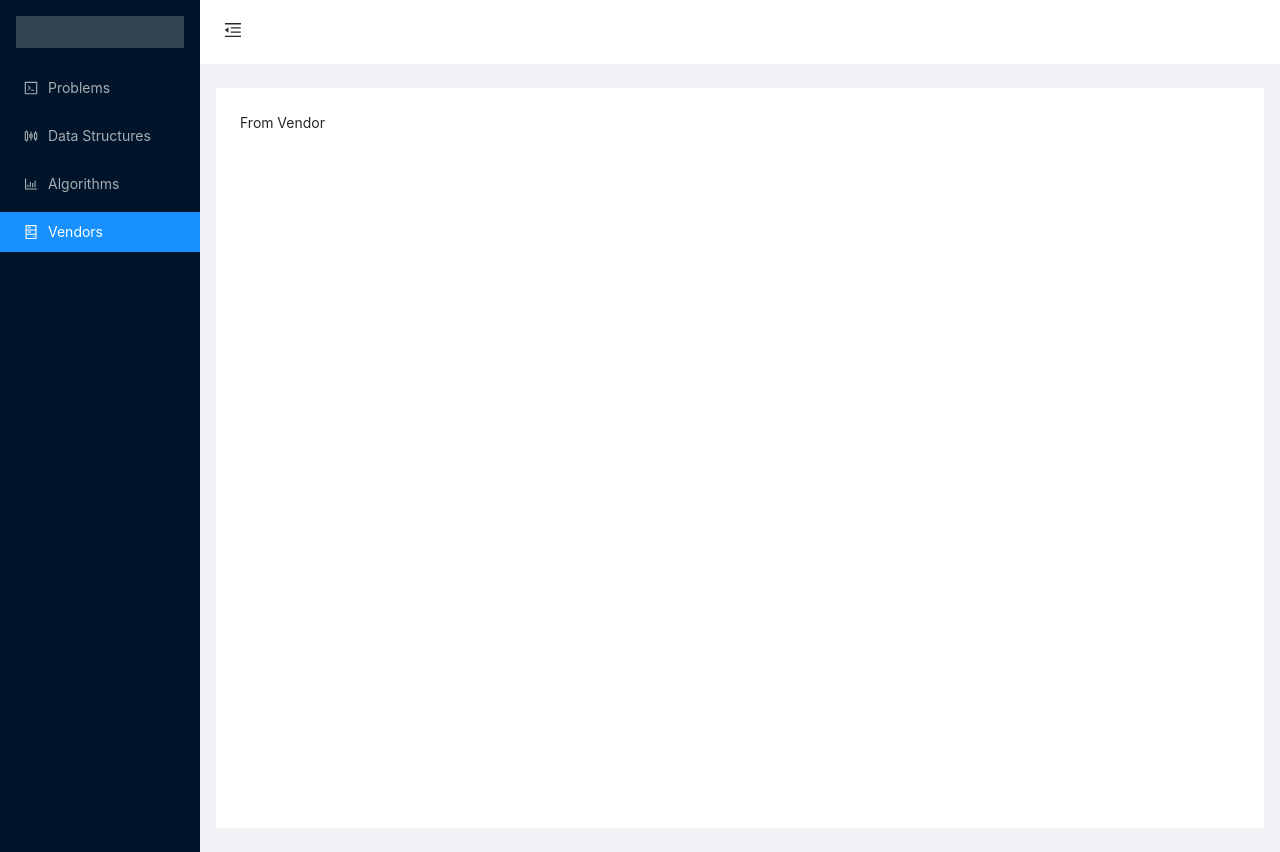
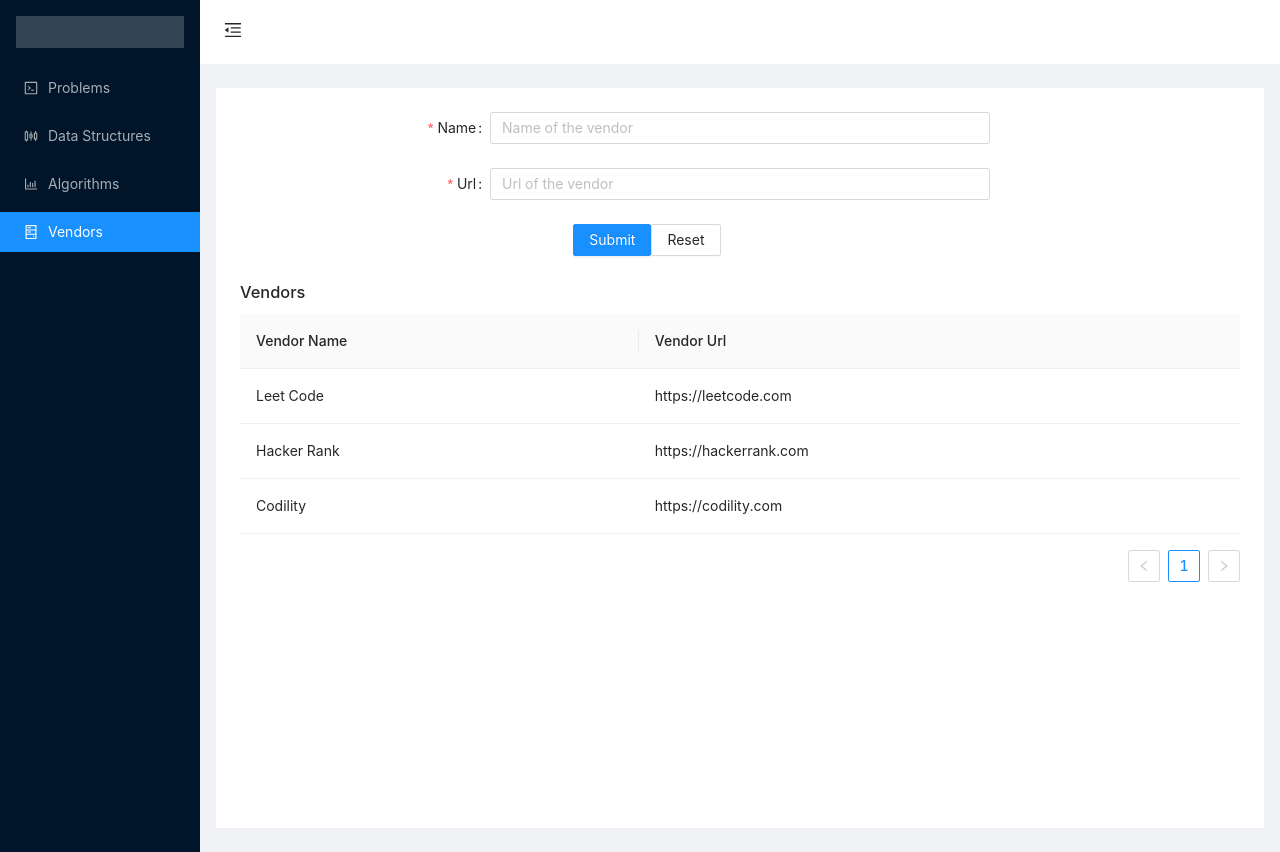
Before and after one commit to dinujubd/problem-solving-app, a React (Create React App) app in the folder packages/client/: page /vendors in a window 1280 px wide. Built offline with nearby package versions, Linux system fonts and the light colour scheme.

Commit message:
added form and table on vendor detail

```diff
--- a/packages/client/src/routes/vendor/vendor.tsx
+++ b/packages/client/src/routes/vendor/vendor.tsx
@@ -1,7 +1,57 @@
 import * as React from 'react';
+import { Input, Button, Form, Table } from 'antd';
+import 'antd/dist/antd.css';
 
 const Vendor: React.FC = () => {
-    return <div>From Vendor</div>;
+    const layout = {
+        labelCol: { span: 6 },
+        wrapperCol: { span: 12 },
+    };
+    const tailLayout = {
+        wrapperCol: { offset: 8, span: 16 },
+    };
+
+    const collumns = [{
+        title: 'Vendor Name',
+        dataIndex: 'name',
+        key: 'name',
+    }, {
+        title: 'Vendor Url',
+        dataIndex: 'url',
+        key: 'url',
+    }];
+    const data = [{
+        name: "Leet Code",
+        url: "https://leetcode.com"
+    }, {
+        name: "Hacker Rank",
+        url: "https://hackerrank.com"
+    }, {
+        name: "Codility",
+        url: "https://codility.com"
+    }];
+
+    return <div>
+        <Form {...layout} name="control-ref">
+            <Form.Item name="name" label="Name" rules={[{ required: true }]}>
+                <Input name="name" placeholder="Name of the vendor" />
+            </Form.Item>
+
+            <Form.Item name="url" label="Url" rules={[{ required: true }]}>
+                <Input name="url" placeholder="Url of the vendor" />
+            </Form.Item>
+            <Form.Item {...tailLayout}>
+                <Button type="primary" htmlType="submit">Submit</Button>
+                <Button htmlType="button">Reset</Button>
+            </Form.Item>
+        </Form>
+
+        <h3>Vendors</h3>
+
+        <Table columns={collumns} dataSource={data}>
+
+        </Table>
+    </div>;
 };
 
 export default Vendor;
```
